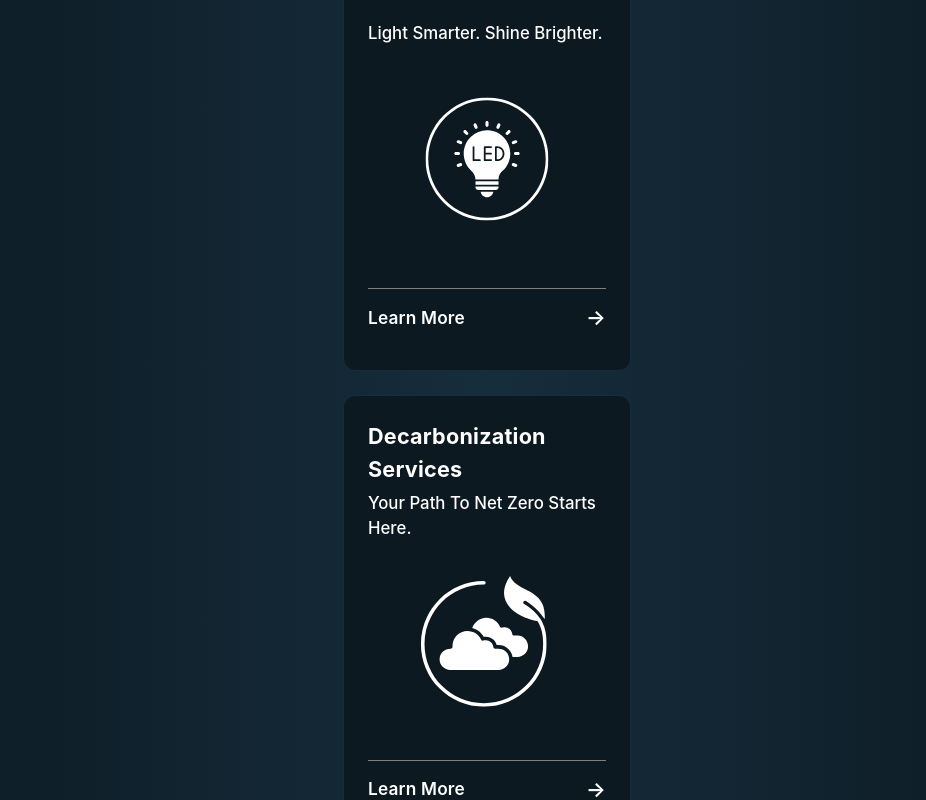
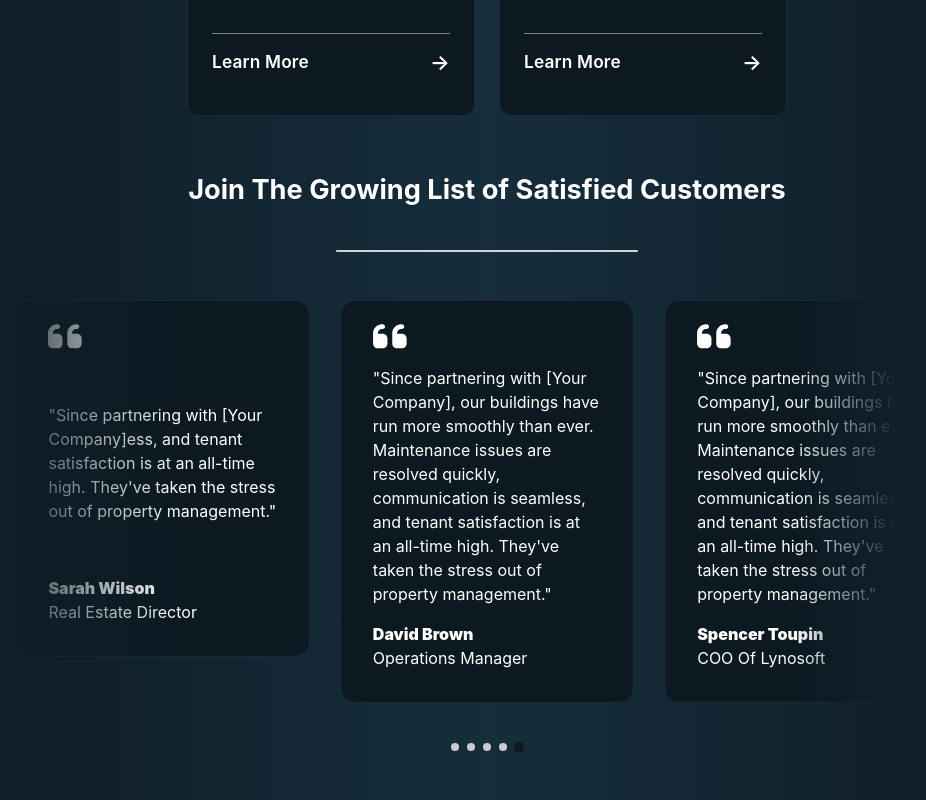
Before and after one commit to SpenyT/unyvia-website, a React (Vite) app: page / in a window 1280 px wide. Shown: the part 2177-2977 px from the top of the page, without its empty margins (153-1079 px from the left). Built offline with nearby package versions, Linux system fonts and the light colour scheme.

Commit message:
revert of content sizing

```diff
--- a/src/styles/pageStyles/home/home.css
+++ b/src/styles/pageStyles/home/home.css
@@ -15,5 +15,6 @@
     align-items: center;
     flex-direction: column;
     min-height: 100vh;
-    width: clamp(10%, calc(10% + 4.09vw), 100%);
+    min-width: 60%;
+    max-width: 80%;
 }
```
